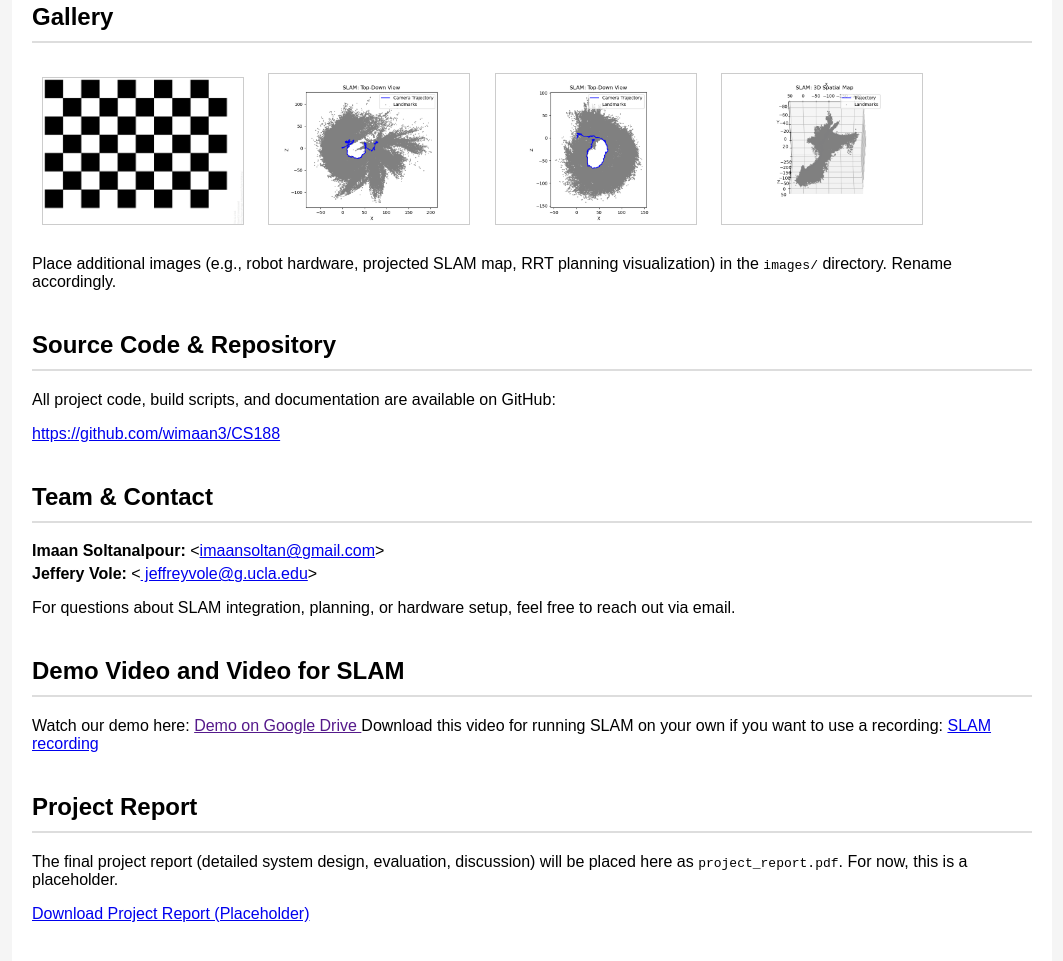
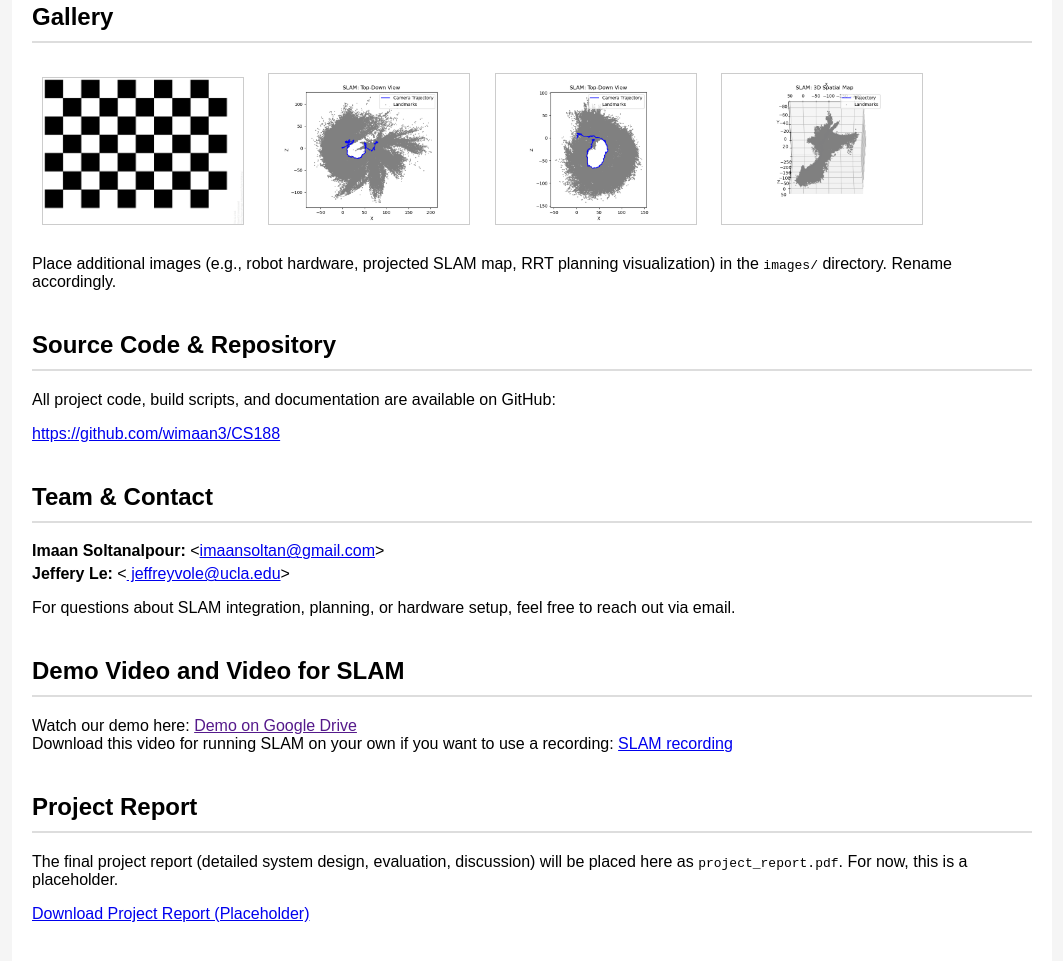
Before and after one commit to wimaan3/CS188, a plain HTML site: page index.html in a window 1280 px wide. Shown: the part 529-1490 px from the top of the page, without its empty margins (108-1171 px from the left). Drawn offline with Linux system fonts and the light colour scheme.

Commit message:
Update index.html

```diff
--- a/index.html
+++ b/index.html
@@ -75,9 +75,9 @@
             <h2>Team & Contact</h2>
             <ul class="contact-list">
                 <li><strong>Imaan Soltanalpour:</strong>  &lt;<a href="imaansoltan@gmail.com">imaansoltan@gmail.com</a>&gt;</li>
-                <li><strong>Jeffery Vole:</strong>  &lt;<a href="
-jeffreyvole@g.ucla.edu">
-jeffreyvole@g.ucla.edu</a>&gt;</li>
+                <li><strong>Jeffery Le:</strong>  &lt;<a href="
+jeffreyvole@ucla.edu">
+jeffreyvole@ucla.edu</a>&gt;</li>
             </ul>
             <p>For questions about SLAM integration, planning, or hardware setup, feel free to reach out via email.</p>
         </section>
@@ -91,7 +91,7 @@ jeffreyvole@g.ucla.edu</a>&gt;</li>
            rel="noopener">
             Demo on Google Drive
         </a>
-
+        <br>
         Download this video for running SLAM on your own if you want to use a recording:
         <a href="https://drive.google.com/file/d/1p5nFzjdRstI21PMx2TxH2g0ZZIsVaT1S/view?usp=sharing"
            target="_blank"
```
